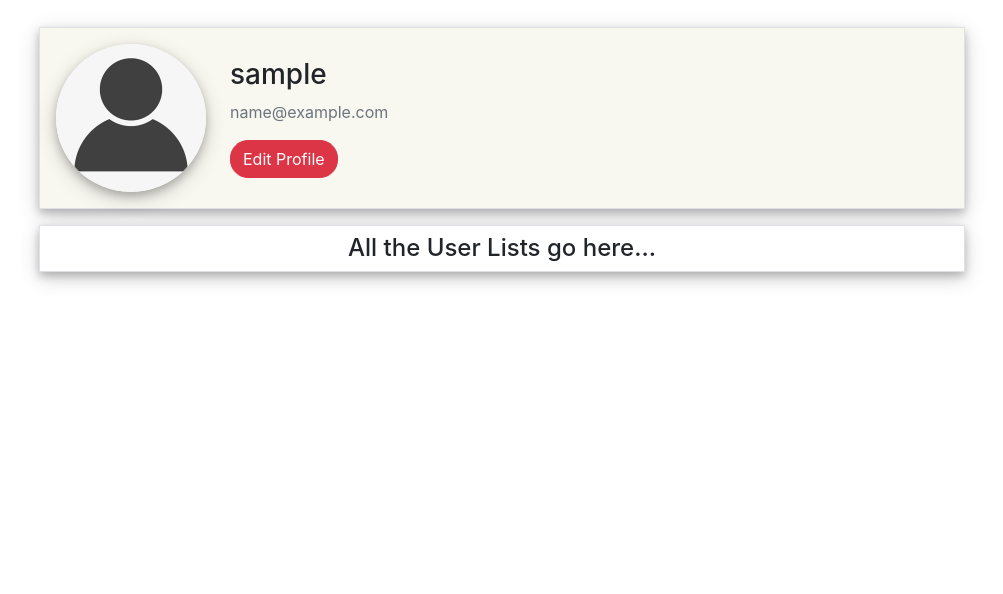
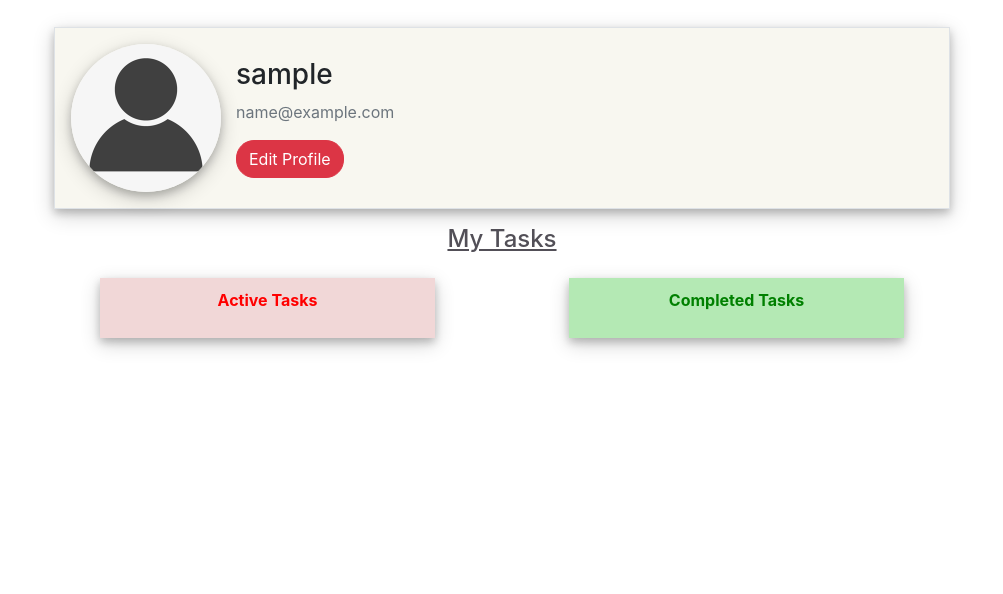
Before and after one commit to AkselSoft-Hub/to_do_app, a Django app: page /profile/ in a window 1280 px wide. Shown: the part 83-677 px from the top of the page, without its empty margins (138-1141 px from the left). Run offline with Django 3.2, Linux system fonts and the light colour scheme; the visitor is signed in with stand-in values (Sample User, id 1); data that the repository does not hold is empty; some libraries are stand-ins or nearby versions.

Commit message:
Showing users tasks in his profile -  Complete

```diff
--- a/to_do/static/to_do_app/main.css
+++ b/to_do/static/to_do_app/main.css
@@ -170,12 +170,31 @@ footer {
     border-radius: 30px;
 }
 
+/*
 .user_tasks {
     background-color: white;
     box-shadow: 0 4px 8px 0 rgba(0, 0, 0, 0.2), 0 6px 20px 0 rgba(0, 0, 0, 0.19);
-}
+}*/
 
 #add_task_btn {
     border-radius: 18px;
     float: right;
 }
+
+.active_tasks_profile {
+    color: red;
+    background-color: rgb(241 215 215);
+    box-shadow: 0 4px 8px 0 rgba(0, 0, 0, 0.2), 0 6px 20px 0 rgba(0, 0, 0, 0.19);
+    padding: 10px;
+}
+
+.completed_tasks_profile {
+    color: green;
+    background-color: rgb(180, 233, 180);
+    box-shadow: 0 4px 8px 0 rgba(0, 0, 0, 0.2), 0 6px 20px 0 rgba(0, 0, 0, 0.19);
+    padding: 10px;
+}
+
+ul {
+    padding-inline-start: 22px;
+}
--- a/users/templates/users/profile.html
+++ b/users/templates/users/profile.html
@@ -1,18 +1,45 @@
 {% extends "to_do_app/base.html" %}
 {% load crispy_forms_tags %}
 {% block content %}
-<div class="content-section">
+<div class="container content-section">
   <div class="media border row center-block d-flex justify-content-center p-3">
     <img class="rounded-circle account-img img-responsive pull-left" src="{{ user.profile.image.url }}">
-    <div class="media-body ml-4">
+    <div class="container media-body m-auto">
       <h3 class="account-heading">{{ user.username }}</h3>
       <p class="text-secondary">{{ user.email }}</p>
       <a href="{% url 'edit_profile' %}"><button class="btn btn-danger" style="border-radius: 18px;">Edit
           Profile</button></a>
     </div>
   </div>
-  <div class="user_tasks media border row center-block d-flex justify-content-center pt-2 mt-3">
-    <h4>All the User Lists go here...</h4>
+  <div class="container user_tasks mt-3">
+    <h4 style="text-align:center; color: rgba(5, 0, 12, 0.692);"><u>My Tasks</u></h4>
+
+    <div class="container row p-3 m-auto">
+      <div class="col-sm-5 col-xs-5 active_tasks_profile">
+        <p style="text-align: center;"><strong>Active Tasks</strong></p>
+        <ul>
+          {% for task in tasks %}
+          {% if not task.is_checked %}
+          <li>{{ task.task_title }}</li>
+          {% endif %}
+          {% endfor %}
+        </ul>
+      </div>
+      <div class="col-sm-2 col-xs-2"></div>
+      <br>
+      <div class="col-sm-5 col-xs-5 completed_tasks_profile">
+        <p style="text-align: center;"><strong>Completed Tasks</strong></p>
+        <ul>
+          {% for task in tasks %}
+          {% if task.is_checked %}
+          <li>{{ task.task_title }}</li>
+          {% endif %}
+          {% endfor %}
+        </ul>
+      </div>
+    </div>
+
   </div>
 </div>
+</div>
 {% endblock content %}
--- a/users/views.py
+++ b/users/views.py
@@ -31,7 +31,18 @@ def register(request):
 
 @login_required
 def profile(request):
-    return render(request, 'users/profile.html')
+    # Gets the Currently Logged In user
+    current_user = request.user
+    # print(f'Current User: {current_user.username}')
+    context = {
+        # Shows the tasks of a particular User
+        # 'tasks': user.task_set.all()
+        # Shows all the tasks from the DB
+        'tasks': current_user.task_set.all()
+
+    }
+
+    return render(request, 'users/profile.html', context)
 
 
 @login_required
```
